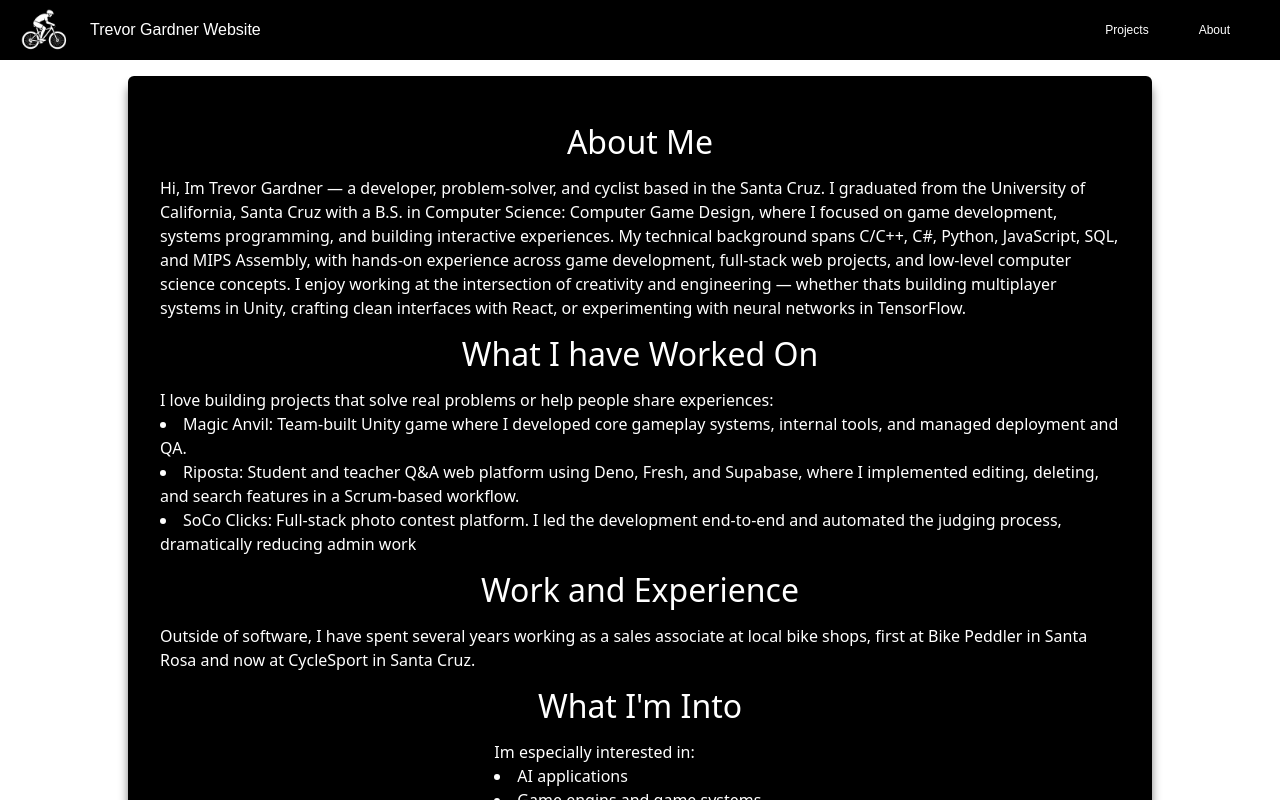
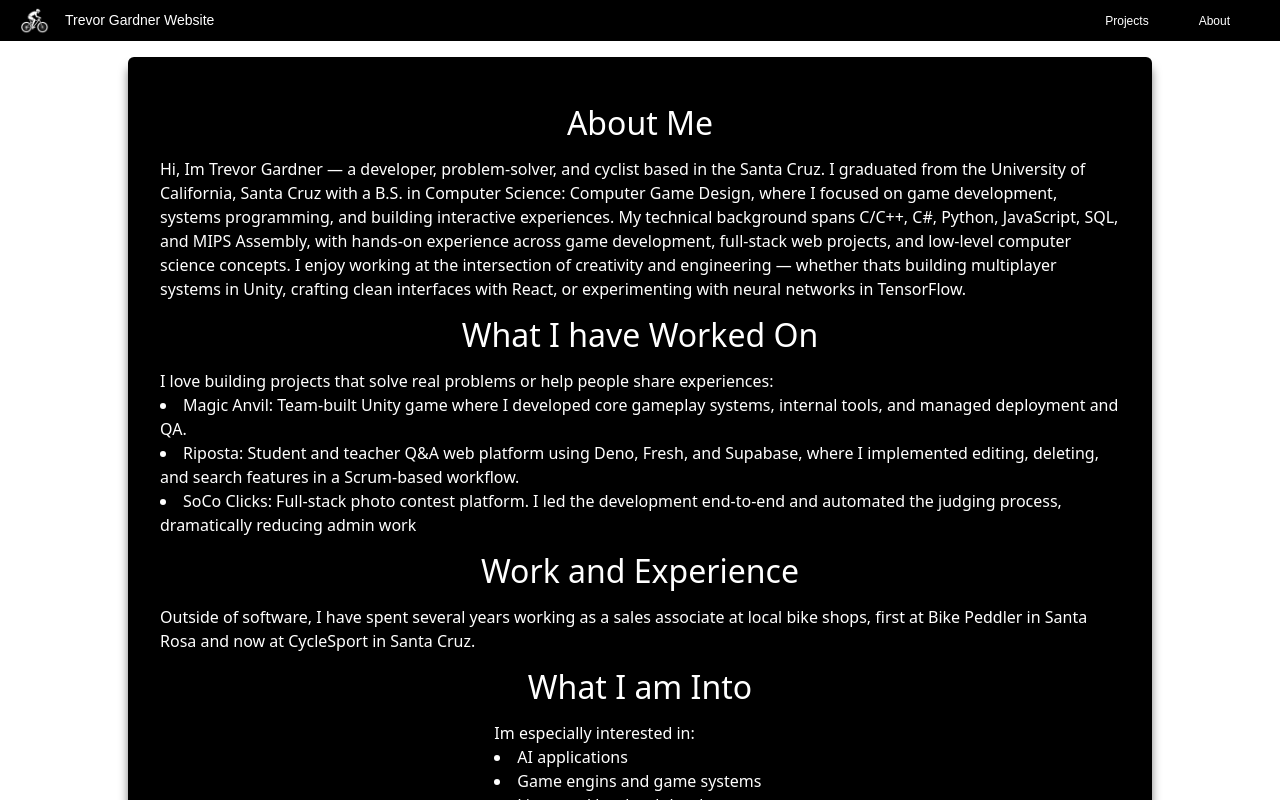
Before and after one commit to trevorthebike/TrevorGPersonalWebsite, a Next.js app: page /about in a window 1280 px wide. Shown: the top 800 px of the page. Built offline with nearby package versions, Linux system fonts and the light colour scheme.

Commit message:
small fixes to navbar and about page

```diff
--- a/app/about/page.tsx
+++ b/app/about/page.tsx
@@ -38,7 +38,7 @@ export default function About() {
               Outside of software, I have spent several years working as a sales associate at local
               bike shops, first at Bike Peddler in Santa Rosa and now at CycleSport in Santa Cruz.
             </a>
-         <h1 className="profile-title">What I'm Into</h1>
+         <h1 className="profile-title">What I am Into</h1>
             <a className="profile-section">
               Im especially interested in:
               <li>AI applications</li>
--- a/app/globals.css
+++ b/app/globals.css
@@ -60,17 +60,17 @@ p.team-member-content{
 
 .navbarimage {
   background-image: url("/mtb.png");
-  width: 50px;
-  height: 50px;
+  width: 30px;
+  height: 30px;
   background-size: cover;
   background-position: center;
   margin-right: 10px;
 }
 
 .navbartitle {
-  font-size: 16px;
+  font-size: 14px;
   margin-right: 10px;
-  padding: 5px 10px;
+  padding: 5px;
   color: white;
   text-decoration: none;
 }
--- a/app/projects/page.tsx
+++ b/app/projects/page.tsx
@@ -18,7 +18,7 @@ export default function Projects() {
                 This project processes stage time-series data for riders, performs feature engineering and scaling,
                 and trains an LSTM model to classify rider performance. The original target (predicting exact race
                 result) was reframed to a classification task due to complexity; validation accuracy has been
-                observed around <strong>68–70%</strong>.
+                observed around <strong>68-70%</strong>.
               </p>
               <br></br>
               <ul>
```
